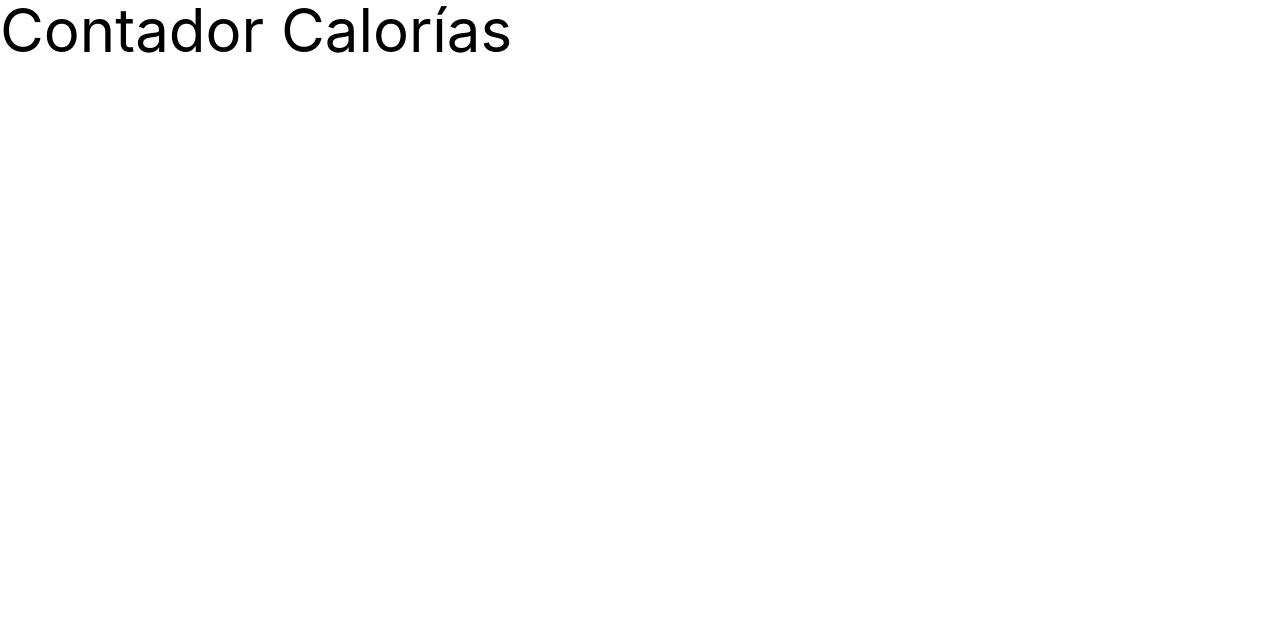
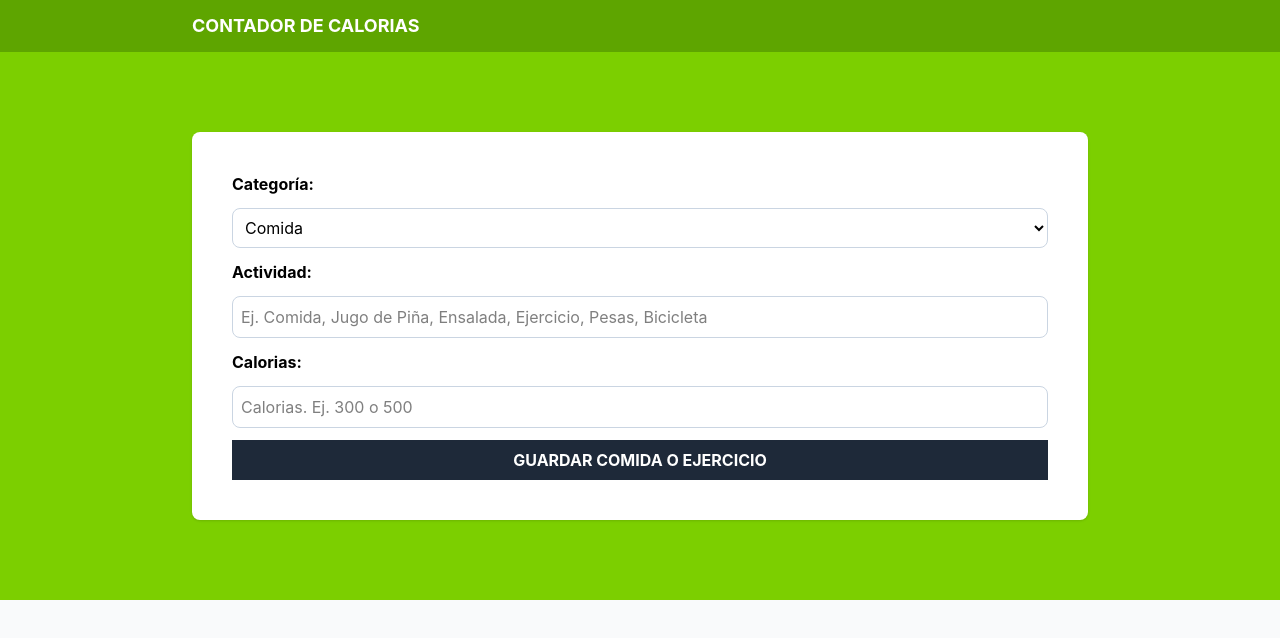
Before and after one commit to EdwMore/Calorie-tracker, a React (Vite) app: page / in a window 1280 px wide. Shown: the top 638 px of the page. Built offline with nearby package versions, Linux system fonts and the light colour scheme.

Commit message:
Creando Formulario

```diff
--- a/index.html
+++ b/index.html
@@ -4,9 +4,9 @@
     <meta charset="UTF-8" />
     <link rel="icon" type="image/svg+xml" href="/favicon.svg" />
     <meta name="viewport" content="width=device-width, initial-scale=1.0" />
-    <title>calorie-tracker</title>
+    <title>Contador de Calorias - React y TypeScript</title>
   </head>
-  <body>
+  <body class="bg-gray-50">
     <div id="root"></div>
     <script type="module" src="/src/main.tsx"></script>
   </body>
--- a/src/App.tsx
+++ b/src/App.tsx
@@ -1,7 +1,21 @@
+import Form from "./components/Form";
+
 function App() {
   return (
     <>
-      <h1 className="text-6xl">Contador Calorías</h1>
+      <header className="bg-lime-600 py-3">
+        <div className="max-w-4xl mx-auto flex justify-between">
+          <h1 className="text-center text-lg font-bold text-white uppercase">
+            Contador de Calorias
+          </h1>
+        </div>
+      </header>
+
+      <section className="bg-lime-500 py-20 px-5">
+        <div className="max-w-4xl mx-auto ">
+          <Form />
+        </div>
+      </section>
     </>
   );
 }
--- /dev/null
+++ b/src/components/Form.tsx
@@ -0,0 +1,52 @@
+import { categories } from "../data/categories";
+
+export default function Form() {
+  return (
+    <form className="space-y-5 bg-white shadow p-10 rounded-lg">
+      <div className="grid grid-cols-1 gap-3">
+        <label htmlFor="category" className="font-bold">
+          Categoría:
+        </label>
+        <select
+          className="border border-slate-300 p-2 rounded-lg w-full bg-white"
+          id="category"
+        >
+            {categories.map(category => (
+                <option
+                    key={category.id}
+                    value={category.id}
+                >
+                    {category.name}
+                </option>
+            ))}
+        </select>
+
+        <div className="grid grid-cols-1 gap-3">
+            <label htmlFor="activity" className="font-bold">Actividad:</label>
+            <input
+                type="text"
+                id="activity"
+                className="border border-slate-300 p-2 rounded-lg"
+                placeholder="Ej. Comida, Jugo de Piña, Ensalada, Ejercicio, Pesas, Bicicleta"
+            />
+        </div>
+
+        <div className="grid grid-cols-1 gap-3">
+            <label htmlFor="calories" className="font-bold">Calorias:</label>
+            <input
+                type="number"
+                id="calories"
+                className="border border-slate-300 p-2 rounded-lg"
+                placeholder="Calorias. Ej. 300 o 500"
+            />
+        </div>
+
+        <input
+            type="submit"
+            className="bg-gray-800 hover:bg-gray-900 w-full p-2 font-bold uppercase text-white cursor-pointer"
+            value="Guardar Comida o Ejercicio"
+        />
+      </div>
+    </form>
+  );
+}
--- /dev/null
+++ b/src/data/categories.ts
@@ -0,0 +1,6 @@
+import type { Category } from "../types";
+
+export const categories: Category[] = [
+  { id: 1, name: 'Comida'},
+  { id: 2, name: 'Ejercicio'}
+]
--- /dev/null
+++ b/src/types/index.ts
@@ -0,0 +1,4 @@
+export type Category = {
+  id: number;
+  name: string;
+};
```
